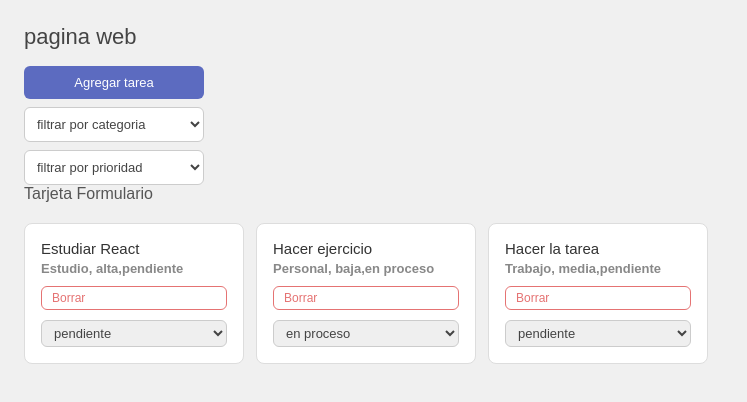
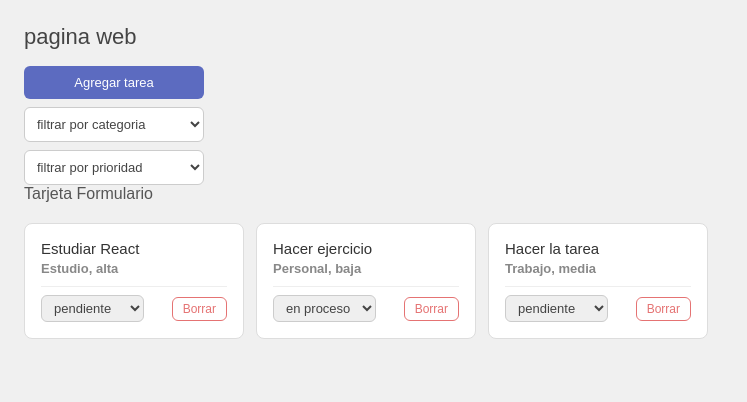
Before and after one commit to maurocarp501-cmyk/tp1_programacion, a React (Vite) app: page / in a window 1280 px wide. Shown: the top 402 px of the page, without its empty margins (0-747 px from the left). Built offline with nearby package versions, Linux system fonts and the light colour scheme.

Commit message:
nueva modalidad en diseño de tarjetas

```diff
--- a/src/componentes2/Tarjeta.jsx
+++ b/src/componentes2/Tarjeta.jsx
@@ -1,20 +1,18 @@
 export default function Tarjeta({nombre,categoria,prioridad,estado,eliminar,cambiarEstado}) {
-
     return(
         <div className="Tarjeta">
             <div className="tarjeta-info">
                 <h2>{nombre}</h2>
-            <h3>{categoria}, {prioridad},{estado}</h3>
+                <h3>{categoria}, {prioridad}</h3>
             </div>
-    <span
-    className="Eliminar"
-               onClick={() => eliminar()}
-    >Borrar</span>
+            <div className="tarjeta-footer">
                 <select value={estado} onChange={(e) => cambiarEstado(e.target.value)}>
                     <option value="pendiente">pendiente</option>
                     <option value="en proceso">en proceso</option>
                     <option value="finalizado">finalizado</option>
                 </select>
+                <span className="Eliminar" onClick={() => eliminar()}>Borrar</span>
+            </div>
         </div>
     )
 }
```
Lines whose indentation alone changed are shown as unchanged.
